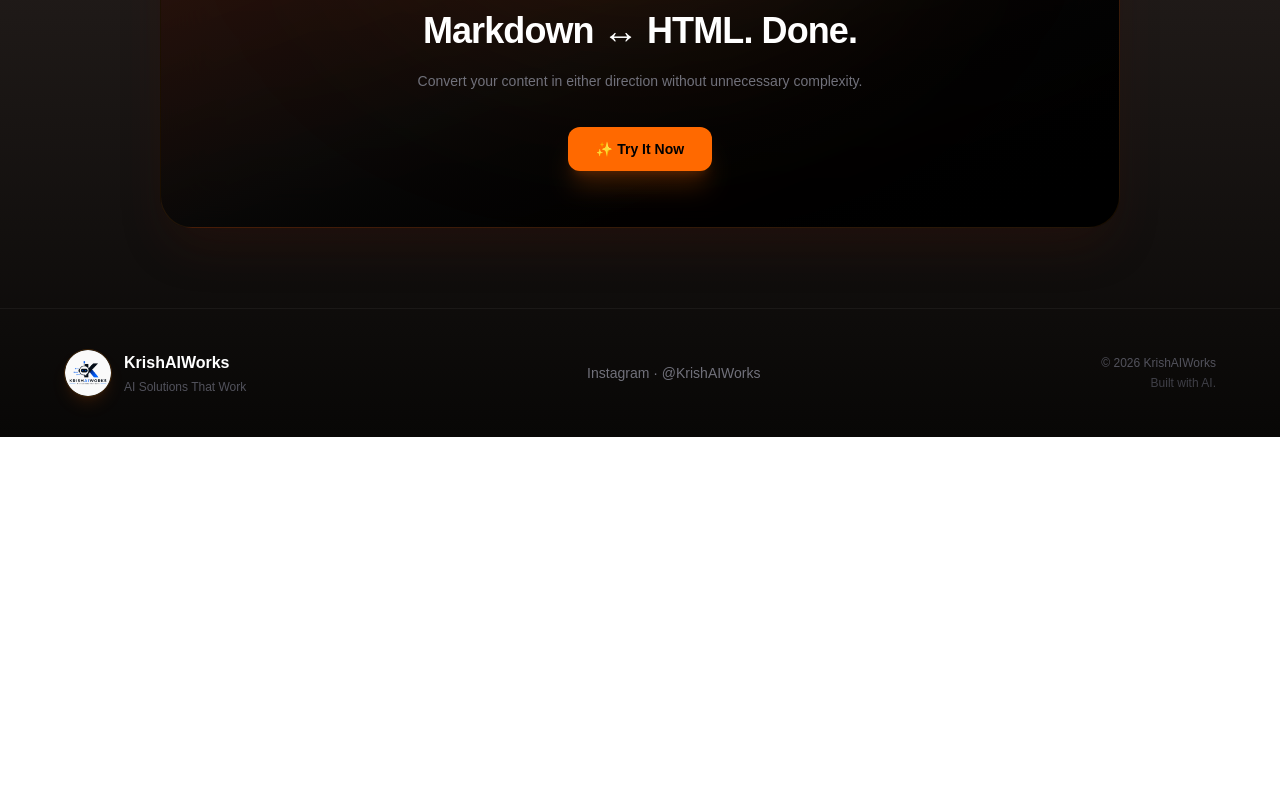
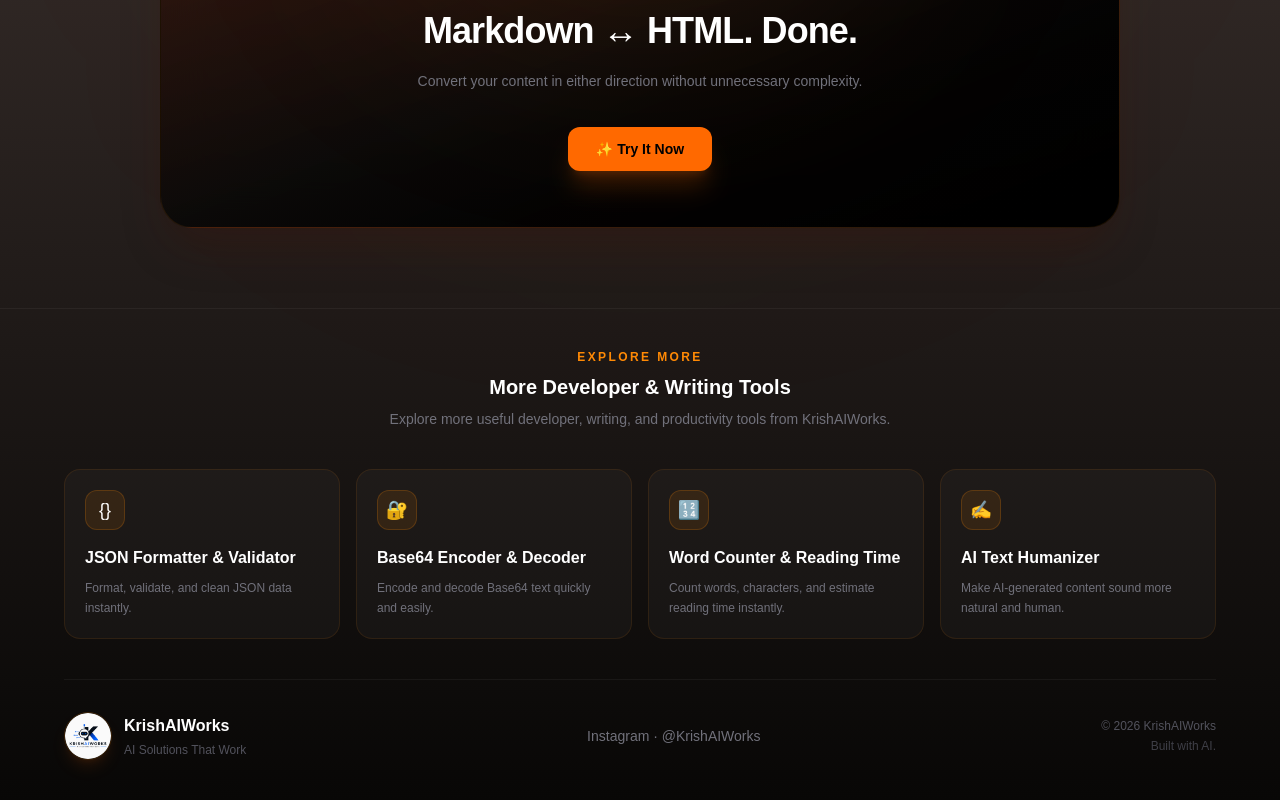
Before and after one commit to selfindependentkartik8-alt/markdown-html-converter, a Next.js app: page / in a window 1280 px wide. Shown: the part 3451-4251 px from the top of the page. Before the commit the page ends 3888 px from the top, so only its background shows below. Built offline with nearby package versions, Linux system fonts and the light colour scheme.

Commit message:
Add internal links and related tools

```diff
--- a/app/page.tsx
+++ b/app/page.tsx
@@ -730,11 +730,107 @@ Write your Markdown here...
         </div>
       </section>
 
+{/* ================================================= */}
 {/* FOOTER */}
+{/* ================================================= */}
 
 <footer className="relative z-10 border-t border-white/5 px-5 py-10">
+  <div className="mx-auto max-w-6xl">
 
-        <div className="mx-auto flex max-w-6xl flex-col items-center justify-between gap-7 sm:flex-row">
+    {/* Related Tools */}
+    <div className="mb-10 text-center">
+      <p className="text-xs font-semibold uppercase tracking-[0.2em] text-orange-400">
+        Explore More
+      </p>
+
+      <h3 className="mt-2 text-xl font-bold text-white">
+        More Developer & Writing Tools
+      </h3>
+
+      <p className="mx-auto mt-2 max-w-xl text-sm text-zinc-500">
+        Explore more useful developer, writing, and productivity tools
+        from KrishAIWorks.
+      </p>
+    </div>
+
+    <div className="grid gap-4 sm:grid-cols-2 lg:grid-cols-4">
+
+      {/* JSON Formatter & Validator */}
+      <a
+        href="https://jsonformattervalidator.krishaiworks.com/"
+        className="group rounded-2xl border border-orange-400/10 bg-white/[0.03] p-5 transition-all duration-300 hover:border-orange-400/30 hover:bg-orange-400/[0.05]"
+      >
+        <div className="mb-4 flex h-10 w-10 items-center justify-center rounded-xl border border-orange-400/20 bg-orange-400/10 text-lg">
+          {"{}"}
+        </div>
+
+        <h4 className="font-semibold text-white transition-colors group-hover:text-orange-400">
+          JSON Formatter & Validator
+        </h4>
+
+        <p className="mt-2 text-xs leading-5 text-zinc-500">
+          Format, validate, and clean JSON data instantly.
+        </p>
+      </a>
+
+      {/* Base64 Encoder & Decoder */}
+      <a
+        href="https://base64encoderdecoder.krishaiworks.com/"
+        className="group rounded-2xl border border-orange-400/10 bg-white/[0.03] p-5 transition-all duration-300 hover:border-orange-400/30 hover:bg-orange-400/[0.05]"
+      >
+        <div className="mb-4 flex h-10 w-10 items-center justify-center rounded-xl border border-orange-400/20 bg-orange-400/10 text-lg">
+          🔐
+        </div>
+
+        <h4 className="font-semibold text-white transition-colors group-hover:text-orange-400">
+          Base64 Encoder & Decoder
+        </h4>
+
+        <p className="mt-2 text-xs leading-5 text-zinc-500">
+          Encode and decode Base64 text quickly and easily.
+        </p>
+      </a>
+
+      {/* Word Counter & Reading Time */}
+      <a
+        href="https://wordcounterreadingtime.krishaiworks.com/"
+        className="group rounded-2xl border border-orange-400/10 bg-white/[0.03] p-5 transition-all duration-300 hover:border-orange-400/30 hover:bg-orange-400/[0.05]"
+      >
+        <div className="mb-4 flex h-10 w-10 items-center justify-center rounded-xl border border-orange-400/20 bg-orange-400/10 text-lg">
+          🔢
+        </div>
+
+        <h4 className="font-semibold text-white transition-colors group-hover:text-orange-400">
+          Word Counter & Reading Time
+        </h4>
+
+        <p className="mt-2 text-xs leading-5 text-zinc-500">
+          Count words, characters, and estimate reading time instantly.
+        </p>
+      </a>
+
+      {/* AI Text Humanizer */}
+      <a
+        href="https://aitexthumanizer.krishaiworks.com/"
+        className="group rounded-2xl border border-orange-400/10 bg-white/[0.03] p-5 transition-all duration-300 hover:border-orange-400/30 hover:bg-orange-400/[0.05]"
+      >
+        <div className="mb-4 flex h-10 w-10 items-center justify-center rounded-xl border border-orange-400/20 bg-orange-400/10 text-lg">
+          ✍️
+        </div>
+
+        <h4 className="font-semibold text-white transition-colors group-hover:text-orange-400">
+          AI Text Humanizer
+        </h4>
+
+        <p className="mt-2 text-xs leading-5 text-zinc-500">
+          Make AI-generated content sound more natural and human.
+        </p>
+      </a>
+
+    </div>
+
+    {/* Main Footer */}
+    <div className="mt-10 flex flex-col items-center justify-between gap-7 border-t border-white/5 pt-8 sm:flex-row">
 
       <div className="flex items-center gap-3">
 
@@ -767,12 +863,14 @@ Write your Markdown here...
 
       <div className="text-center sm:text-right">
         <p className="text-xs text-zinc-600">
-              © 2026 KrishAIWorks
+          © {new Date().getFullYear()} KrishAIWorks
         </p>
 
         <p className="mt-1 text-xs text-zinc-700">
           Built with AI.
         </p>
+      </div>
+
     </div>
 
   </div>
```
Lines whose indentation alone changed are shown as unchanged.
